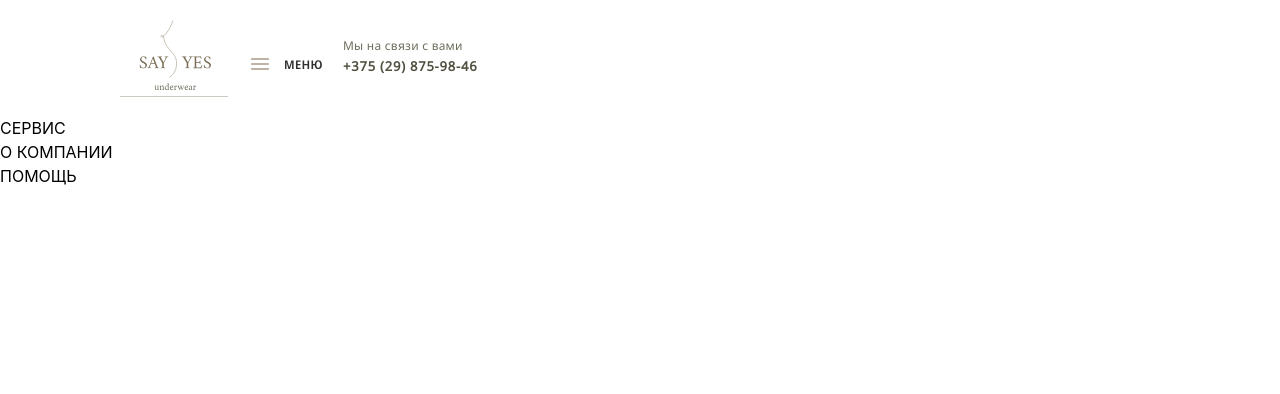
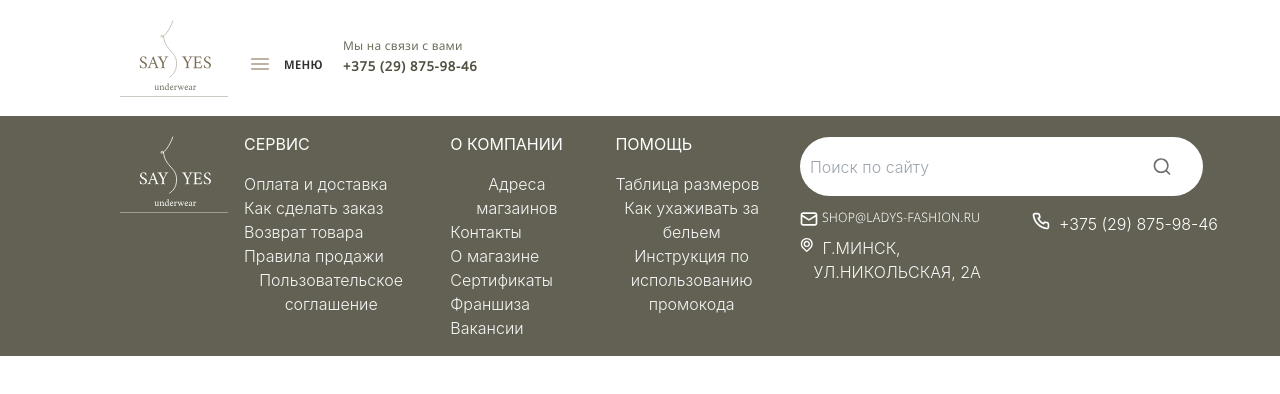
Before and after one commit to BuuzaMan/Shop-React-Learning, a React (Create React App) app: page / in a window 1280 px wide. Shown: the top 394 px of the page. Built offline with nearby package versions, Linux system fonts and the light colour scheme.

Commit message:
исправление ошибки в Footer

```diff
--- a/src/App.js
+++ b/src/App.js
@@ -1,4 +1,4 @@
-import Footer from "./Components/Footer/inex";
+import Footer from "./Components/Footer/index";
 import Header from "./Components/Header";
 import React from "react";
 
@@ -6,7 +6,7 @@ function App() {
   return (
     <>
     <Header />
-    <Footer />
+    <Footer/>
     </>
   )
 }
--- a/src/Components/Footer/inex.js
+++ b/src/Components/Footer/inex.js
@@ -1,18 +1,18 @@
-import { Columns } from "../Columns"
-const service = "СЕРВИС";
-const company = "О КОМПАНИИ";
-const help = "ПОМОЩЬ";
+// import { Columns } from "../Columns"
+// const service = "СЕРВИС";
+// const company = "О КОМПАНИИ";
+// const help = "ПОМОЩЬ";
 
-export const Footer = () => {
-    return (
-        <>
-        <footer className=" text-red-500">
-        <Columns src={service}/>
-        <Columns src={company}/>
-        <Columns src={help}/>
-        </footer>
-        </>
-    )
-}
+// export const Footer = () => {
+//     return (
+//         <>
+//         <footer className=" text-red-500">
+//         <Columns src={service}/>
+//         <Columns src={company}/>
+//         <Columns src={help}/>
+//         </footer>
+//         </>
+//     )
+// }
 
-export default Footer;
+// export default Footer;
```
